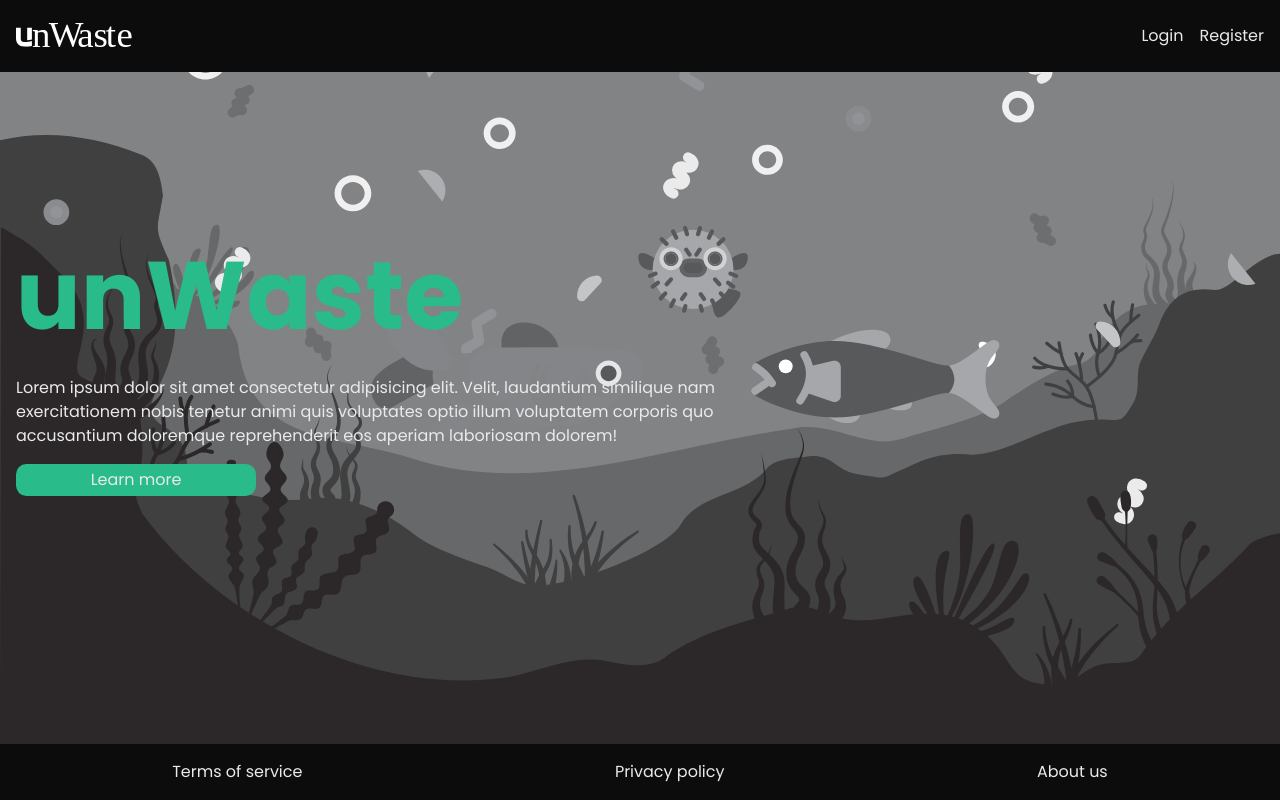
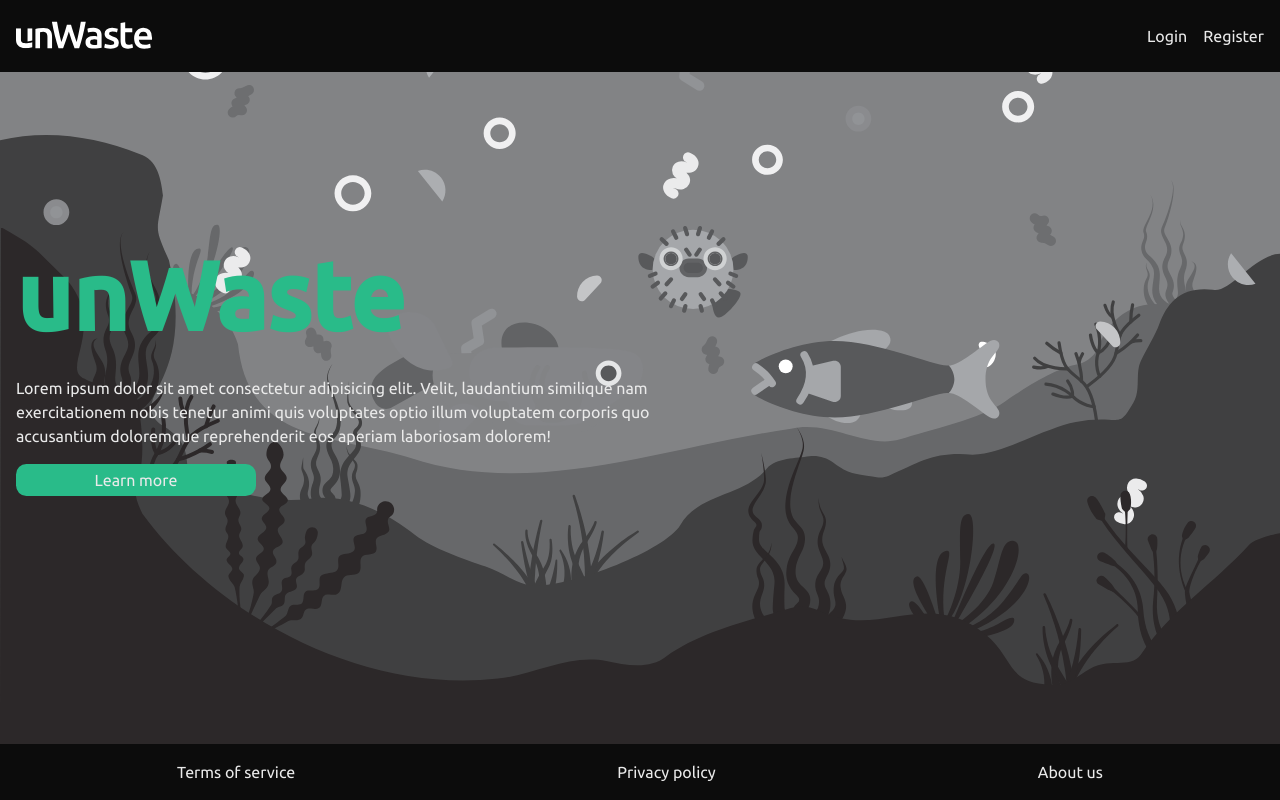
Before and after one commit to ckc-dev/CompEng, a Django app: page / in a window 1280 px wide. Run offline with Django 4.2, Linux system fonts and the light colour scheme; parts of the project's set-up code (start-up, migrations or seed data) failed here and were passed over; some libraries are stand-ins or nearby versions.

Commit message:
Fix logo and update font.

```diff
--- a/base/templates/base/index.html
+++ b/base/templates/base/index.html
@@ -14,12 +14,12 @@
       <a class="logo-container" href="{% url 'base:index' %}">
         <img
           class="desktop"
-          src="{% static 'base/images/svg/UnWaste Letter.svg' %}"
+          src="{% static 'base/images/svg/logotype.svg' %}"
           alt="unWaste logo."
         />
         <img
           class="mobile"
-          src="{% static 'base/images/svg/UnWaste Icon Black.svg' %}"
+          src="{% static 'base/images/svg/logomark.svg' %}"
           alt="unWaste logo."
         />
       </a>
--- a/static/styles/style.css
+++ b/static/styles/style.css
@@ -61,10 +61,10 @@ button.confirm:focus:after {
 /* Page sectioning. */
 body {
   background: var(--color-background)
-    url(/static/base/images/svg/Background2.svg) no-repeat;
+    url(/static/base/images/svg/background.svg) no-repeat;
   background-size: 100% auto;
   color: var(--color-white);
-  font-family: "Poppins", sans-serif;
+  font-family: "Ubuntu", sans-serif;
 }
 
 header {
@@ -88,9 +88,6 @@ nav ul {
 
 nav .logo-container img {
   height: 40px;
-  /* Hack-ish solution to make SVG white. */
-  filter: invert(100%) sepia(100%) saturate(0%) hue-rotate(122deg)
-    brightness(104%) contrast(102%);
 }
 
 nav .mobile-nav-toggle,
--- a/templates/main.html
+++ b/templates/main.html
@@ -12,7 +12,7 @@
     <link rel="preconnect" href="https://fonts.googleapis.com" />
     <link rel="preconnect" href="https://fonts.gstatic.com" crossorigin />
     <link
-      href="https://fonts.googleapis.com/css2?family=Poppins:wght@200;400;700&display=swap"
+      href="https://fonts.googleapis.com/css2?family=Ubuntu:wght@400;500&display=swap"
       rel="stylesheet"
     />
     <script
```
Also changed, not shown: base/static/base/images/svg/Background.svg (deleted), base/static/base/images/svg/Background3.svg (deleted), base/static/base/images/svg/Background4.svg (deleted), base/static/base/images/svg/UnWaste Icon Black.svg (deleted), base/static/base/images/svg/UnWaste Letter.svg (deleted), base/static/base/images/svg/background.svg (renamed from base/static/base/images/svg/Background2.svg), base/static/base/images/svg/logomark.svg (added), base/static/base/images/svg/logotype.svg (added).
